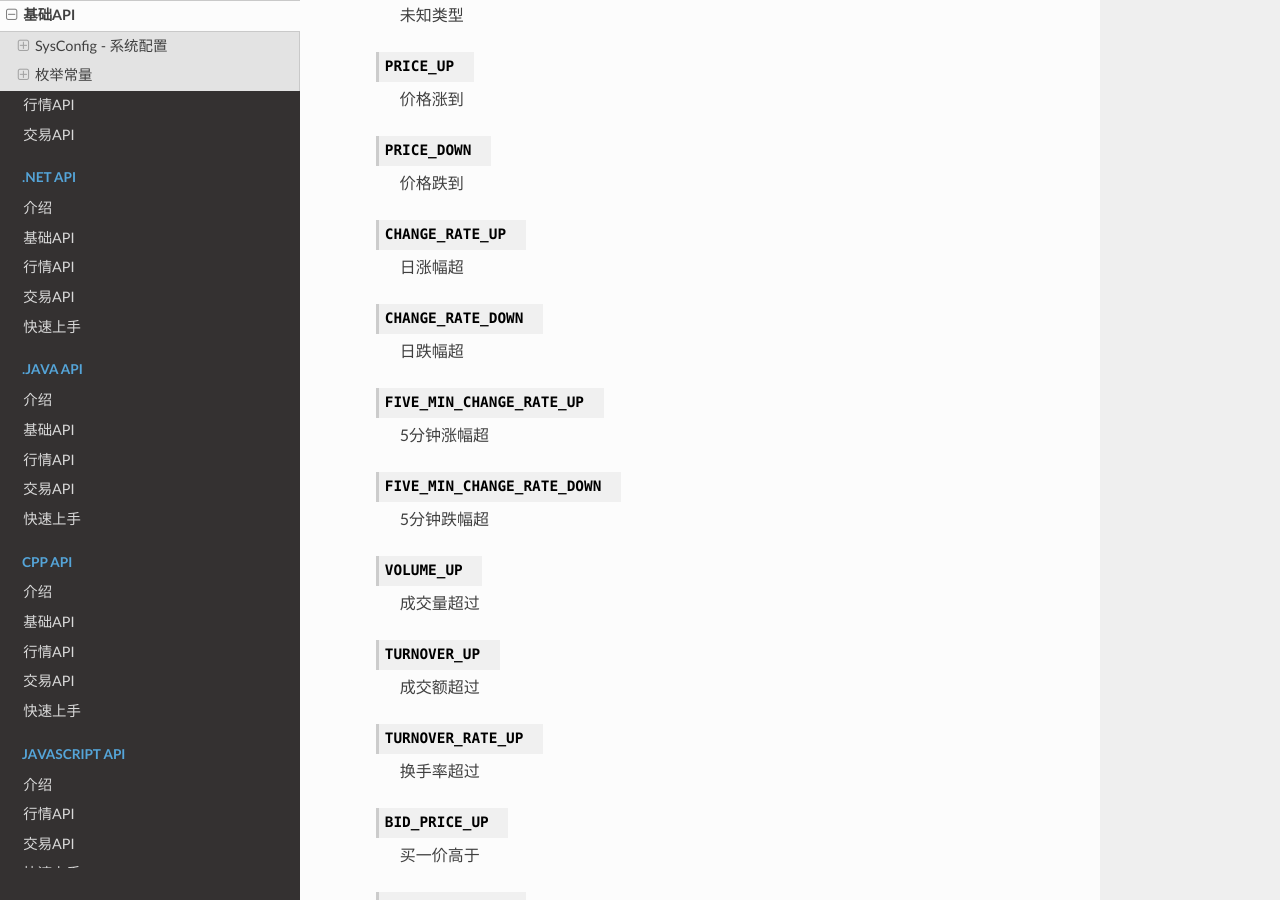
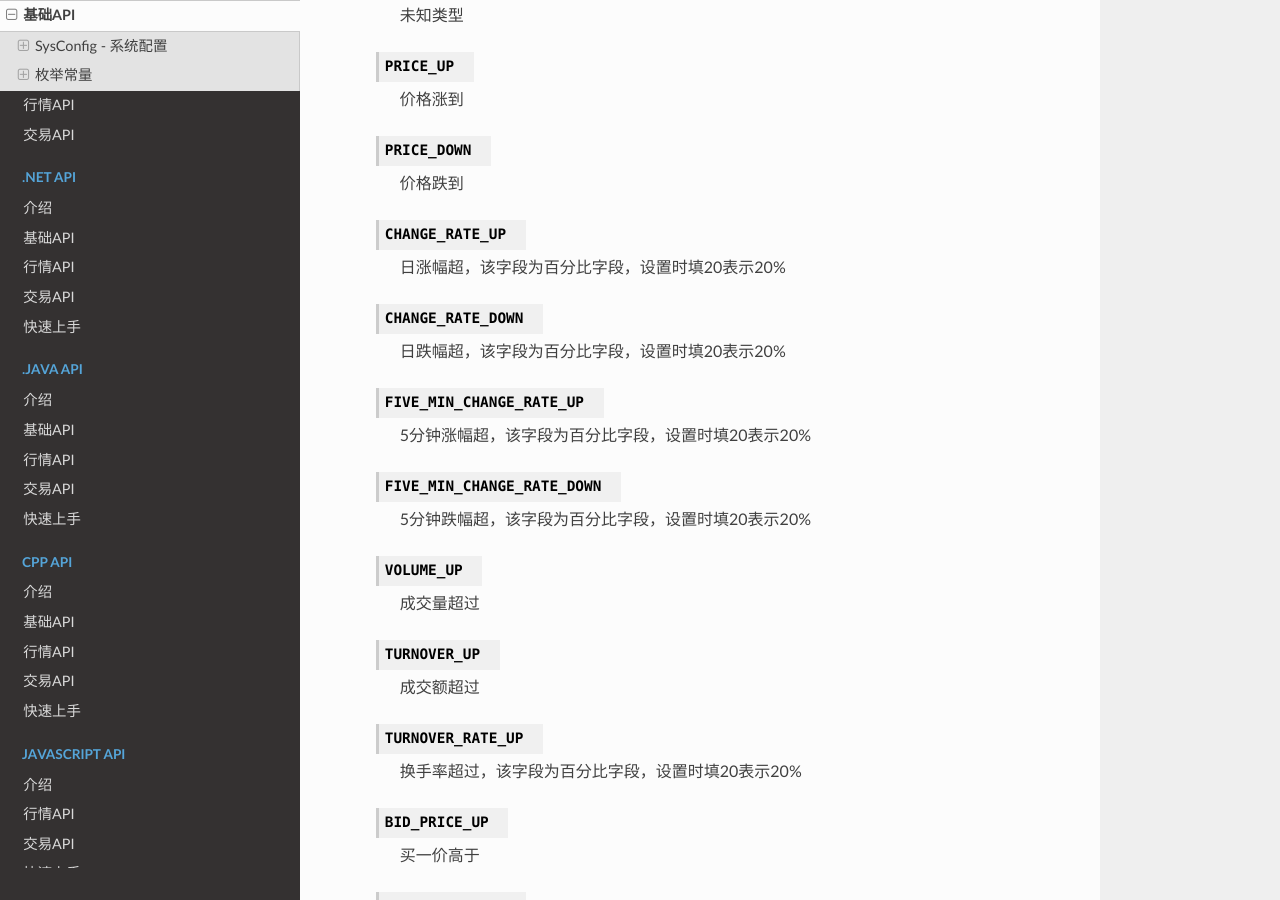
Before and after one commit to FutunnOpen/futu-api-doc, a Sphinx documentation site: the page built from doc_maker/source/api/Base_API.rst, in a window 1280 px wide and 900 px high, scrolled down 21290 px. Built offline with Sphinx 7.4.7 and the Read the Docs theme 2.0.0, drawn with Linux system fonts in a browser that asks for light colours.

Commit message:
补充说明

```diff
--- a/doc_maker/source/api/Base_API.rst
+++ b/doc_maker/source/api/Base_API.rst
@@ -1063,19 +1063,19 @@ PriceReminderType - 到价提醒类型
 
  ..  py:attribute:: CHANGE_RATE_UP
 
-  日涨幅超
+  日涨幅超，该字段为百分比字段，设置时填20表示20%
 
  ..  py:attribute:: CHANGE_RATE_DOWN
 
-  日跌幅超
+  日跌幅超，该字段为百分比字段，设置时填20表示20%
 
  ..  py:attribute:: FIVE_MIN_CHANGE_RATE_UP
 
-  5分钟涨幅超
+  5分钟涨幅超，该字段为百分比字段，设置时填20表示20%
 
  ..  py:attribute:: FIVE_MIN_CHANGE_RATE_DOWN
 
-  5分钟跌幅超
+  5分钟跌幅超，该字段为百分比字段，设置时填20表示20%
 
  ..  py:attribute:: VOLUME_UP
 
@@ -1087,7 +1087,7 @@ PriceReminderType - 到价提醒类型
 
  ..  py:attribute:: TURNOVER_RATE_UP
 
-  换手率超过
+  换手率超过，该字段为百分比字段，设置时填20表示20%
 
  ..  py:attribute:: BID_PRICE_UP
 
```
Also changed, not shown: doc_maker/source/protocol/base_define.rst (+5 -5 lines).
